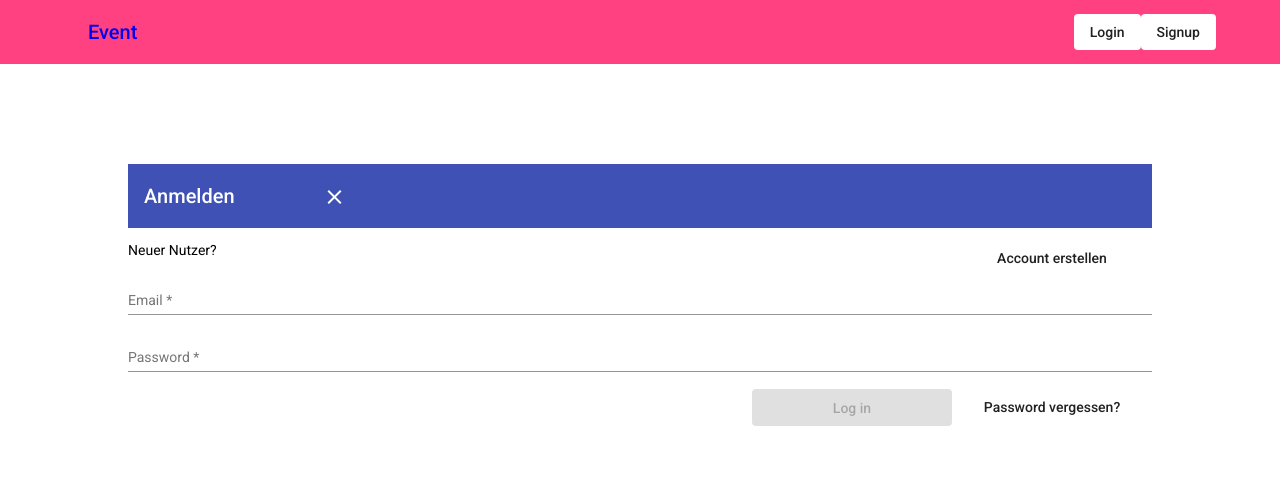
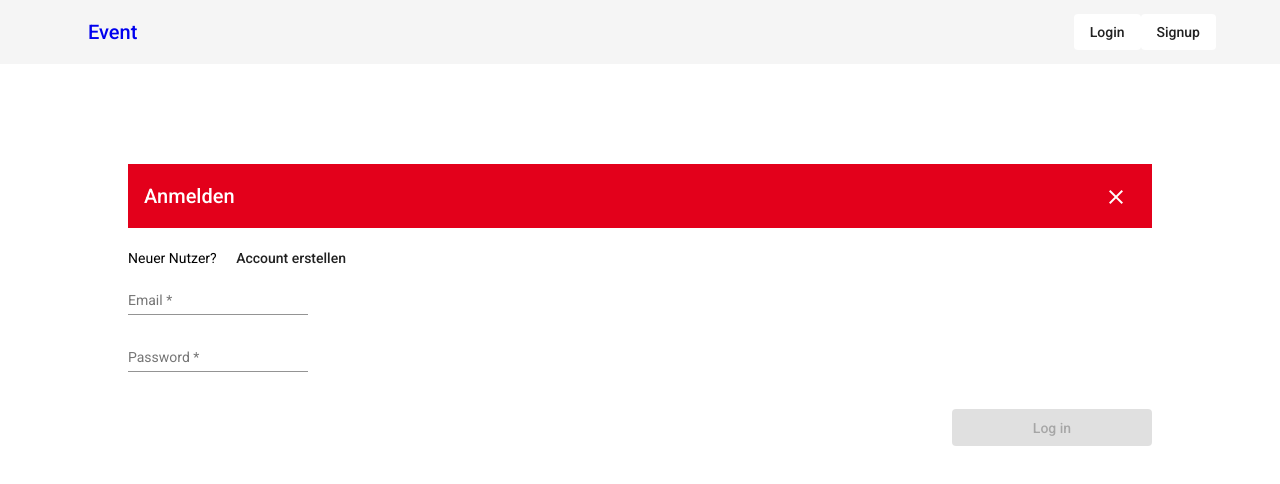
Before and after one commit to Riyad-Eita/DHBW-Event, an Angular app in the folder frontend/: page /login in a window 1280 px wide. Shown: the top 484 px of the page. Built offline with nearby package versions, Linux system fonts and the light colour scheme.

Commit message:
Login redesigned and fixed routes

```diff
--- a/frontend/src/app/components/login/login.component.html
+++ b/frontend/src/app/components/login/login.component.html
@@ -11,7 +11,7 @@
     </mat-toolbar>
   </p>
 
-  <div>
+  <div class="text">
     <span>Neuer Nutzer? </span>
     <a
       ><button mat-flat-button (click)="onSignUp()" mat-dialog-close>
@@ -19,11 +19,13 @@
       </button></a
     >
   </div>
-
+  <div class="form-group">
     <mat-form-field>
       <mat-label>Email</mat-label>
       <input matInput placeholder="Mr. Oli" formControlName="email" />
     </mat-form-field>
+  </div>
+  <div class="form-group">
     <mat-form-field>
       <mat-label>Password</mat-label>
       <input
@@ -33,16 +35,12 @@
         formControlName="password"
       />
     </mat-form-field>
-  <div>
-    <button class="test" mat-flat-button mat-dialog-close>
-      Password vergessen?
-    </button>
   </div>
-
   <button
-    color="accent"
+    class="button"
     [disabled]="!loginForm.valid"
     mat-raised-button
+    color="primary"
     type="submit"
   >
     <span>Log in</span>
--- a/frontend/src/app/components/login/login.component.scss
+++ b/frontend/src/app/components/login/login.component.scss
@@ -1,8 +1,14 @@
-mat-form-field {
-  width: 100%;
+.example-spacer {
+  flex: 1 1 auto;
 }
 
-button {
+.toolbar {
+  background-color: #e3001b;
+}
+
+.button {
+  background-color: #e3001b;
+  margin-top: 20px;
   float: right;
   width: 200px;
 }
--- a/frontend/src/app/components/login/login.component.ts
+++ b/frontend/src/app/components/login/login.component.ts
@@ -41,7 +41,7 @@ export class LoginComponent implements OnInit {
       .subscribe();
   }
   reloadPage(): void {
-    window.location.href = "/main-page";
+    window.location.href = "/posts";
   }
   onClose() {
     this.dialogRef.close();
--- a/frontend/src/app/components/navigation/navigation.component.html
+++ b/frontend/src/app/components/navigation/navigation.component.html
@@ -1,4 +1,4 @@
-<mat-toolbar color="accent">
+<mat-toolbar appearance="legacy">
   <span>
     <a routerLink="/">
       <span>Event</span>
@@ -13,7 +13,7 @@
       <span>Posts</span>
     </a>
 
-    <a
+    <a *ngIf="!isAuthenticated"
       ><button mat-flat-button (click)="onLogIn()" mat-dialog-close>
         Login
       </button></a
--- a/frontend/src/app/components/navigation/navigation.component.scss
+++ b/frontend/src/app/components/navigation/navigation.component.scss
@@ -2,6 +2,7 @@ mat-toolbar {
   display: flex;
   justify-content: space-between;
   padding: 0 64px;
+  color: rgb(0, 0, 0);
   a {
     text-decoration: none;
     &.active-link {
--- a/frontend/src/app/components/navigation/navigation.component.ts
+++ b/frontend/src/app/components/navigation/navigation.component.ts
@@ -19,7 +19,7 @@ export class NavigationComponent implements OnInit {
   constructor(
     private authService: AuthService,
     private router: Router,
-    public dialogRef: MatDialogRef<LoginComponent>,
+    public dialogRef: MatDialogRef<NavigationComponent>,
     private dialog: MatDialog
   ) {}
 
@@ -35,7 +35,7 @@ export class NavigationComponent implements OnInit {
     this.router.navigate(["login"]);
   }
   reloadPage(): void {
-    window.location.href = "/main-page";
+    window.location.href = "/posts";
   }
   onClose() {
     this.dialogRef.close();
--- a/frontend/src/app/components/signup/signup.component.html
+++ b/frontend/src/app/components/signup/signup.component.html
@@ -37,10 +37,10 @@
     </mat-form-field>
   </div>
   <button
-    color="accent"
     [disabled]="!signupForm.valid"
     mat-raised-button
     type="submit"
+    (click)="onLogIn()"
   >
     <span>Sign up</span>
   </button>
--- a/frontend/src/app/components/signup/signup.component.ts
+++ b/frontend/src/app/components/signup/signup.component.ts
@@ -1,8 +1,10 @@
 import { Component, OnInit } from "@angular/core";
 import { FormControl, FormGroup, Validators } from "@angular/forms";
 import { Router } from "@angular/router";
-
+import { LoginComponent } from "../login/login.component";
 import { AuthService } from "src/app/services/auth.service";
+import { MatDialogRef } from "@angular/material/dialog";
+import { MatDialog, MatDialogConfig } from "@angular/material/dialog";
 
 @Component({
   selector: "app-signup",
@@ -12,7 +14,12 @@ import { AuthService } from "src/app/services/auth.service";
 export class SignupComponent implements OnInit {
   signupForm: FormGroup;
 
-  constructor(private authService: AuthService, private router: Router) {}
+  constructor(
+    private authService: AuthService,
+    private router: Router,
+    public dialogRef: MatDialogRef<SignupComponent>,
+    private dialog: MatDialog
+  ) {}
 
   ngOnInit(): void {
     this.signupForm = this.createFormGroup();
@@ -28,11 +35,17 @@ export class SignupComponent implements OnInit {
       ]),
     });
   }
-
+  onLogIn() {
+    const dialogConfig = new MatDialogConfig();
+    dialogConfig.disableClose = true;
+    dialogConfig.autoFocus = true;
+    dialogConfig.width = "525px";
+    dialogConfig.height = "600px";
+    this.dialog.open(LoginComponent, dialogConfig);
+  }
   signup(): void {
     this.authService.signup(this.signupForm.value).subscribe((msg) => {
       console.log(msg);
-      this.router.navigate(["login"]);
     });
   }
 }
--- a/frontend/src/index.html
+++ b/frontend/src/index.html
@@ -1,15 +1,21 @@
-<!doctype html>
+<!DOCTYPE html>
 <html lang="en">
-<head>
-  <meta charset="utf-8">
-  <title>Posts</title>
-  <base href="/">
-  <meta name="viewport" content="width=device-width, initial-scale=1">
-  <link rel="icon" type="image/x-icon" href="favicon.ico">
-  <link href="https://fonts.googleapis.com/css?family=Roboto:300,400,500&display=swap" rel="stylesheet">
-  <link href="https://fonts.googleapis.com/icon?family=Material+Icons" rel="stylesheet">
-</head>
-<body class="mat-typography">
-  <app-root></app-root>
-</body>
+  <head>
+    <meta charset="utf-8" />
+    <title>Events</title>
+    <base href="/" />
+    <meta name="viewport" content="width=device-width, initial-scale=1" />
+    <link rel="icon" type="image/x-icon" href="favicon.ico" />
+    <link
+      href="https://fonts.googleapis.com/css?family=Roboto:300,400,500&display=swap"
+      rel="stylesheet"
+    />
+    <link
+      href="https://fonts.googleapis.com/icon?family=Material+Icons"
+      rel="stylesheet"
+    />
+  </head>
+  <body class="mat-typography">
+    <app-root></app-root>
+  </body>
 </html>
```
Also changed, not shown: 1 other file (tests, documents, lock files or other folders). Lines whose indentation alone changed are shown as unchanged.
